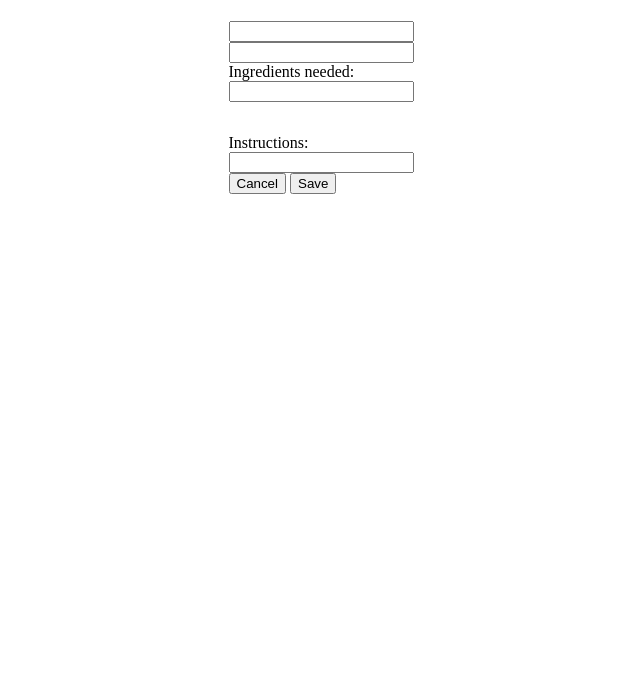
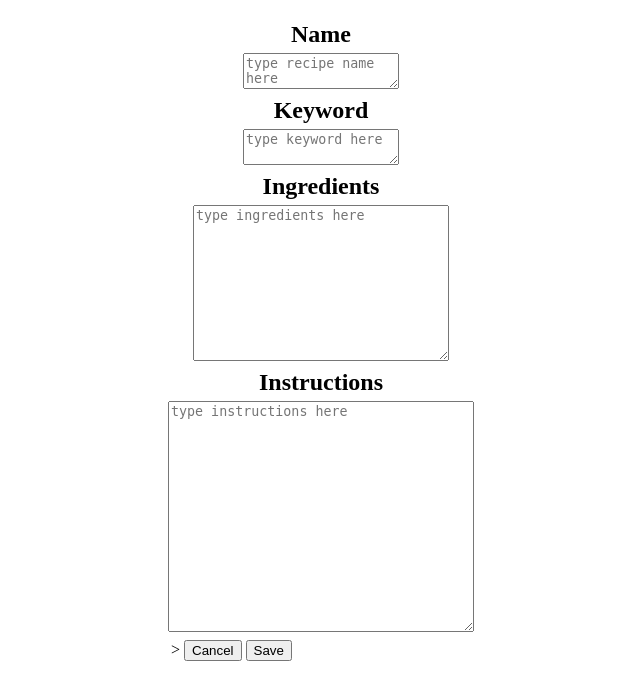
Before and after one commit to Sadicecream/Agile_Project, a Flask app: page /update/1 in a window 1280 px wide. Shown: the part 107-800 px from the top of the page, without its empty margins (319-959 px from the left). Run offline with Flask 2, Linux system fonts and the light colour scheme; some libraries are stand-ins or nearby versions.

Commit message:
Fixed nav bar recipes and update text boxes

```diff
--- a/app.py
+++ b/app.py
@@ -32,7 +32,11 @@ def search(recipe):
 @app.route('/recipes/<recipe>',methods=['GET','DELETE'])
 def display(recipe):
     if request.method == 'GET':
-        return render_template("displayrecipe.html", recipe =  collection.get_by_name(recipe))
+        recipes = []
+        recipes.append(collection.get_by_name(recipe))
+        recipes.append(collection.recipes)
+        print(recipes)
+        return render_template("displayrecipe.html", recipe =  recipes)
 
     if request.method == 'DELETE':
         collection.delete(recipe)
@@ -59,7 +63,11 @@ def create():
 @app.route('/update/<recipe>',methods=['GET','PUT'])
 def update(recipe):
     if request.method  == 'GET':
-        return render_template("updaterecipe.html", recipe = collection.get_by_name(recipe))
+        recipes = []
+        recipes.append(collection.get_by_name(recipe))
+        recipes.append(collection.recipes)
+        print(recipes)
+        return render_template("updaterecipe.html", recipe = recipes)
 
     if request.method == 'PUT':
         doc = db.find_one({"name":recipe})['_id']
--- a/templates/updaterecipe.html
+++ b/templates/updaterecipe.html
@@ -17,18 +17,16 @@
         <section class="update-recipe">
             <form>
                 <h1 class="title-name">Edit: {{ recipe.name }}</h1>
-                <input type="text" name="Recipe Name" value="{{ recipe.name }}">
-                <article class="reciepe">
-                    <input type="text" name="Recipe Keyword" value="{{ recipe.keyword }}">
-                    <div class="ingredients">
-                        <span>Ingredients needed:</span>
-                        <input type="text" name="Recipe Ingredients" value="{{ recipe.ingredients }}">
-                    </div>
-                    <div class="steps">
-                        <span>Instructions:</span>
-                        <input type="text" name="Recipe Instructions" value="{{ recipe.instructions }}">
-                    </div>
-                    <div class="button-area">
+                <div class="create-recipe-area">
+                    <h2 class="recipe-parts">Name</h2>
+                    <textarea class="recipe-name" placeholder="type recipe name here" name="Recipe Name" rows="2" cols="20"></textarea>
+                    <h2 class="recipe-parts">Keyword</h2>
+                    <textarea class="recipe-keyword" placeholder="type keyword here" name="Recipe Keyword" rows="2" cols="20"></textarea>
+                    <h2 class="recipe-parts">Ingredients</h2>
+                    <textarea class="recipe-ingredients" placeholder="type ingredients here" name="Recipe Ingredients" rows="10" cols="30"></textarea>
+                    <h2 class="recipe-parts">Instructions</h2>
+                    <textarea class="recipe-instructions" placeholder="type instructions here" name="Recipe Instructions" rows="15" cols="40"></textarea>
+                </div>>
                         <input type="submit" method="GET" formaction="/" class="cancel-button" value="Cancel">
                         <button onclick="update()">Save</button>
                         <script>
```
Also changed, not shown: templates/displayrecipe.html (+6 -6 lines).
